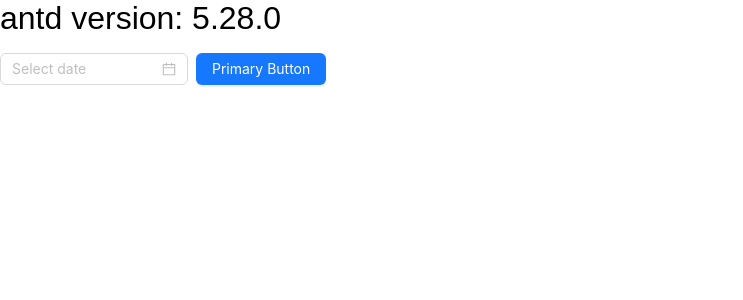
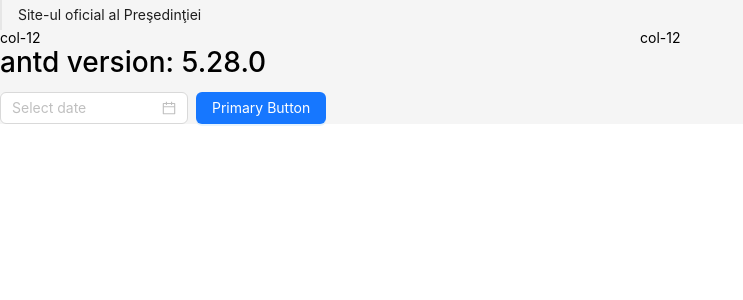
Before and after one commit to danielavornic/petitii-hackathon, a React (Vite) app: page / in a window 1280 px wide. Shown: the top 300 px of the page, without its empty margins (0-743 px from the left). Built offline with nearby package versions, Linux system fonts and the light colour scheme.

Commit message:
made some unsignificant modifications (grid)

```diff
--- /dev/null
+++ b/src/components/Header.tsx
@@ -0,0 +1,26 @@
+import React from 'react'
+import { Col, Row } from 'antd';
+import { Button, Space } from 'antd';
+import { Anchor } from 'antd';
+
+const { Link } = Anchor;
+
+export const Header = () => {
+  return (
+    <>
+    <Row>
+      <Col span={12}>
+        <Space wrap>
+          <Anchor>
+            <Link href="https://presedinte.md/" title="Site-ul oficial al Preşedinţiei">
+            </Link>
+          </Anchor>
+        </Space></Col>
+    </Row>
+    <Row>
+      <Col span={12}>col-12</Col>
+      <Col span={12}>col-12</Col>
+    </Row>
+  </>
+  )
+}
--- /dev/null
+++ b/src/components/index.ts
@@ -0,0 +1 @@
+export * from "./Header";
--- a/src/pages/App.tsx
+++ b/src/pages/App.tsx
@@ -1,13 +1,15 @@
-import { Button, DatePicker, Space, version } from "antd";
+import { Button, DatePicker, Layout, Space, version } from "antd";
+import { Header } from "components";
 
 export const App = () => {
   return (
-    <div className="App">
+    <Layout className="layout">
+      <Header/>
       <h1>antd version: {version}</h1>
       <Space>
         <DatePicker />
         <Button type="primary">Primary Button</Button>
       </Space>
-    </div>
+    </Layout>
   );
 };
```
